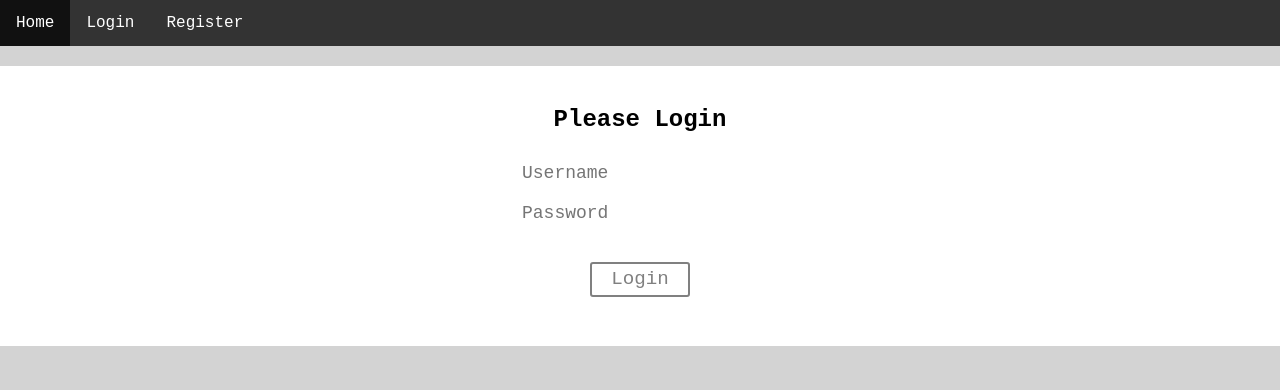
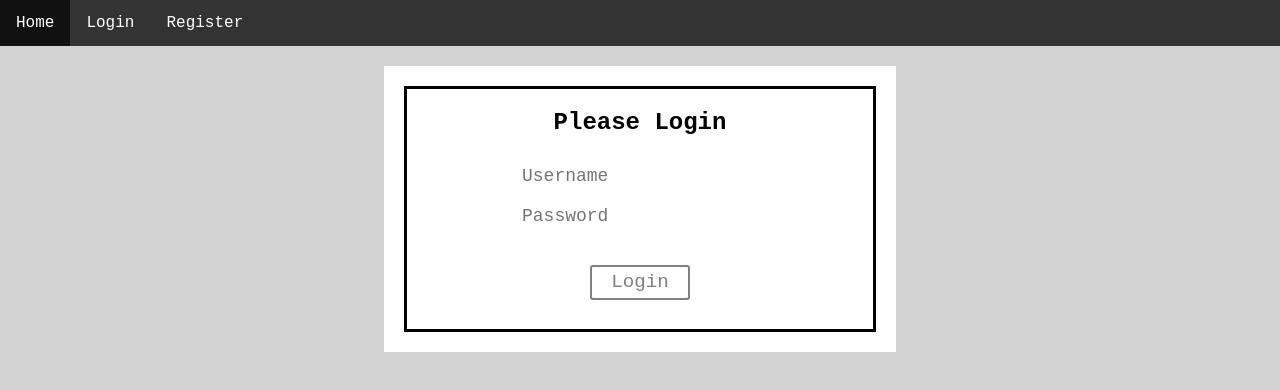
Before and after one commit to BeauCurnow/IS590R-Group2UI, a React (Create React App) app: page /login in a window 1280 px wide. Shown: the top 390 px of the page. Built offline with nearby package versions, Linux system fonts and the light colour scheme.

Commit message:
Facelift

```diff
--- a/src/index.css
+++ b/src/index.css
@@ -5,6 +5,7 @@ body {
     sans-serif;
   -webkit-font-smoothing: antialiased;
   -moz-osx-font-smoothing: grayscale;
+  background-color: lightgrey;
 }
 
 code {
--- a/src/pages/entries.tsx
+++ b/src/pages/entries.tsx
@@ -3,6 +3,7 @@ import { title } from 'node:process';
 import React from 'react';
 import { useEffect } from 'react';
 import { Link } from 'react-router-dom';
+import Title from '../components/title'
 
 
 function Entries(props: any){
@@ -29,7 +30,7 @@ function Entries(props: any){
     })
     return(
     <div>
-        <h1>Your Entries</h1>
+        <Title>Your Entries</Title>
         <div>
             {list}
         </div>
--- a/src/pages/home.tsx
+++ b/src/pages/home.tsx
@@ -15,7 +15,10 @@ function Home() {
 
   return (
     <Router>
-      <div>
+      <br/>
+      <div style={{backgroundColor: "white", marginLeft: "30vw", marginRight: "30vw", padding:20}}>
+      <br/>
+      <div style={{border: "3px solid"}}>
         <div>
           <Link to="/entries"><Subtitle>View Your Journal Entries</Subtitle></Link>
         </div>
@@ -30,6 +33,9 @@ function Home() {
             }
             }}><Subtitle>Create a New Journal</Subtitle></Link>
         </div>
+        </div>
+        <br/>
+
       </div>
     </Router>
   );
--- a/src/pages/journal.tsx
+++ b/src/pages/journal.tsx
@@ -37,7 +37,7 @@ function Journal(props: any) {
     return (
         <div>
             <br/>
-            <div style={{backgroundColor: "white", width:"70vw", marginLeft: "15vw", marginRight: "15vw"}}>
+            <div style={{backgroundColor: "white", width:"70vw", marginLeft: "15vw", marginRight: "15vw", border: "3px solid"}}>
                 <br/>
             <Title>{title}</Title>
             <div style={{display: 'flex',  justifyContent:'center', alignItems:'center'}}><Input defaultValue={title} onChange={(e) => setTitle(e.target.value)}/><Button onClick={showValue}>Save Journal</Button></div>
--- a/src/pages/login.tsx
+++ b/src/pages/login.tsx
@@ -19,7 +19,8 @@ function Login() {
   return (
     <div>
               <br/>
-      <form style={{backgroundColor: "white", padding: 20}} onSubmit={handleLogin}>
+      <form style={{backgroundColor: "white", padding: "20px", marginRight: "30vw", marginLeft: "30vw"}} onSubmit={handleLogin}>
+      <div style={{border: "3px solid"}}>
       <Title>Please Login</Title>
         <div style={{display: 'flex',  justifyContent:'center', alignItems:'center'}}><Input
             type="text"
@@ -38,6 +39,7 @@ function Login() {
         <div>
           <Button>Login</Button>
         </div>
+        </div>
       </form>
     </div>
   );
--- a/src/pages/register.tsx
+++ b/src/pages/register.tsx
@@ -25,7 +25,8 @@ function Register() {
   return (
     <div>
         <br/>
-      <form style={{backgroundColor: "white", padding: 20}} onSubmit={(e) => handleRegister}>
+      <form style={{backgroundColor: "white", padding: 20, marginRight: "30vw", marginLeft: "30vw"}} onSubmit={(e) => handleRegister}>
+        <div style={{border: "3px solid"}}>
         <Title>Please Sign Up Below</Title>
         <div style={{display: 'flex',  justifyContent:'center', alignItems:'center'}}>
           <Input
@@ -50,6 +51,7 @@ function Register() {
         </div>
         <div style={{display: 'flex',  justifyContent:'center', alignItems:'center'}}>
           <Button type="button" onClick={() => handleRegister()}>Login</Button>
+          </div>
         </div>
       </form>
     </div>
```
